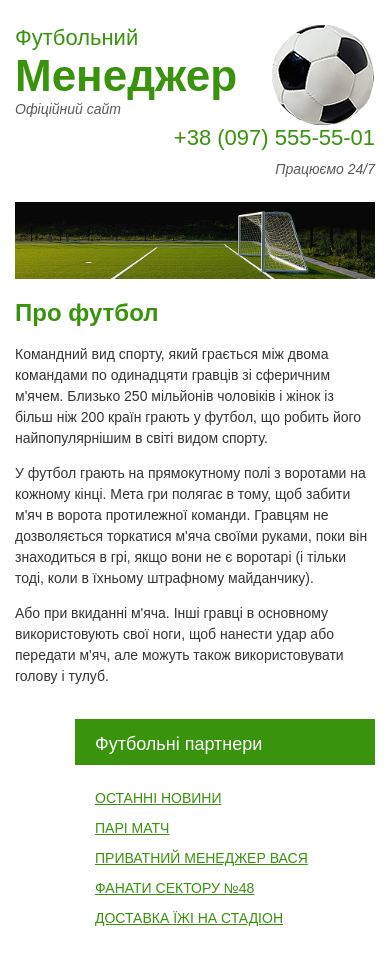
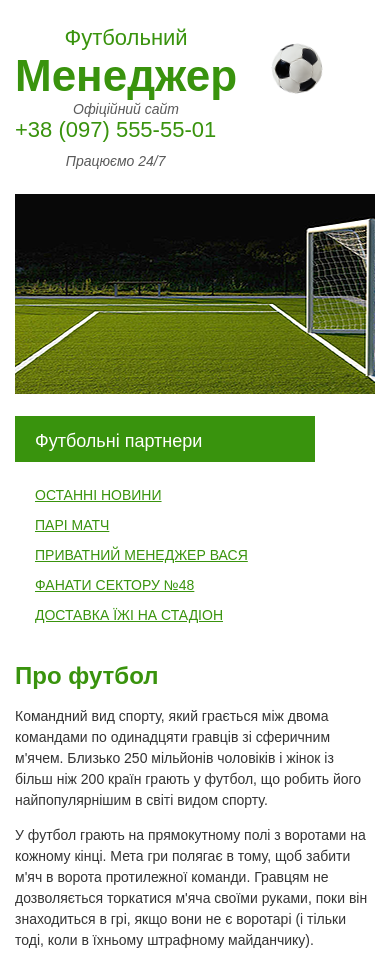
Before and after one commit to OleksandrIsaev/football, a plain HTML site: page index.html in a window 390 px wide. Shown: the top 954 px of the page. Drawn offline with Linux system fonts and the light colour scheme.

Commit message:
last push

```diff
--- a/css/main.css
+++ b/css/main.css
@@ -17,12 +17,13 @@ body{
   box-sizing: border-box;
 }
 .header{
+  display: flex;
+  justify-content: space-between;
   padding: 25px 0;
 }
-.logo,
-.logo p,
-.logo img{
-  float: left;
+.logo{
+  align-items: center;
+  display: flex;
 }
 .logo p,
 .phone-number p{
@@ -42,10 +43,14 @@ body{
   color: #5a5a5a;
 }
 .logo img{
+  width: 50px;
   transition: all 1s ease;
+  transform: rotate(350deg);
 }
 .logo img:hover{
+  width: 80px;
   padding-left: 200px;
+  transform: rotate(350deg);
 }
 .slider{
   width: 100%;
@@ -54,7 +59,8 @@ body{
   margin-left: 35px;
 }
 .phone-number{
-  float: right;
+  display: flex;
+  justify-content: space-between;
 }
 .phone-number a{
   color: #39930d;
@@ -69,11 +75,14 @@ body{
   width: 100%;
 }
 .main{
+  display: flex;
+  column-gap: 10px;
   margin-bottom: 45px;
 }
 .content{
+  padding-right: 10px;
   float: left;
-  max-width: 600px;
+  width: 70%;
 }
 .content h1{
   font-size: 24px;
@@ -85,7 +94,6 @@ body{
   color: #343434;
 }
 .menu{
-  float: right;
   width: 300px;
 }
 .menu p{
@@ -119,3 +127,37 @@ body{
   color: #fff;
   background-color: #39930d;
 }
+@media screen and (max-width: 600px){
+  .header{
+    flex-direction: column;
+    text-align: center;
+  }
+  .phone-number i,
+  .phone-number a{
+    display: block;
+    text-align: center;
+  }
+  .slider{
+    height: 200px;
+    object-fit: cover;
+  }
+  .header i{
+    text-align: center;
+  }
+  .main{
+    flex-direction: column-reverse;
+  }
+  .main,
+  .content{
+    width: 100%;
+  }
+}
+@media screen and (max-width: 370px){
+  .logo{
+    flex-direction: column;
+    text-align: center;
+  }
+  .logo img{
+    margin: 10px 0 20px;
+  }
+}
--- a/index.html
+++ b/index.html
@@ -10,18 +10,17 @@
 
 <body>
   <div class="wrapper">
-    <header class="header clear">
+    <header class="header">
       <div class="logo">
         <p>Футбольний<b>Менеджер</b><i>Офіційний сайт</i></p>
-        <img src="img/ball.png" alt="Логотип футбольного менеджера">
+        <a href="#"><img src="img/ball.png" alt="Логотип футбольного менеджера"></a>
       </div>
       <div class="phone-number">
         <p><a href="tel:+380975555501">+38 (097) 555-55-01</a><i>Працюємо 24/7</i></p>
       </div>
-      <div class="clear"></div>
     </header>
     <img class="slider" src="img/picture.png" alt="Найсвіжіші футбольні новини прямо з футбольного поля">
-    <div class="main clear">
+    <div class="main">
       <main class="content">
         <h1>Про футбол</h1>
         <p>Командний вид спорту, який грається між двома командами по одинадцяти гравців зі сферичним м'ячем. Близько
@@ -53,7 +52,6 @@
           </li>
         </ul>
       </aside>
-      <div class="clear"></div>
     </div>
     <footer>
       <p class="footer">© Футбольний менеджер 2018.</p>
```
Also changed, not shown: 1 other file.
